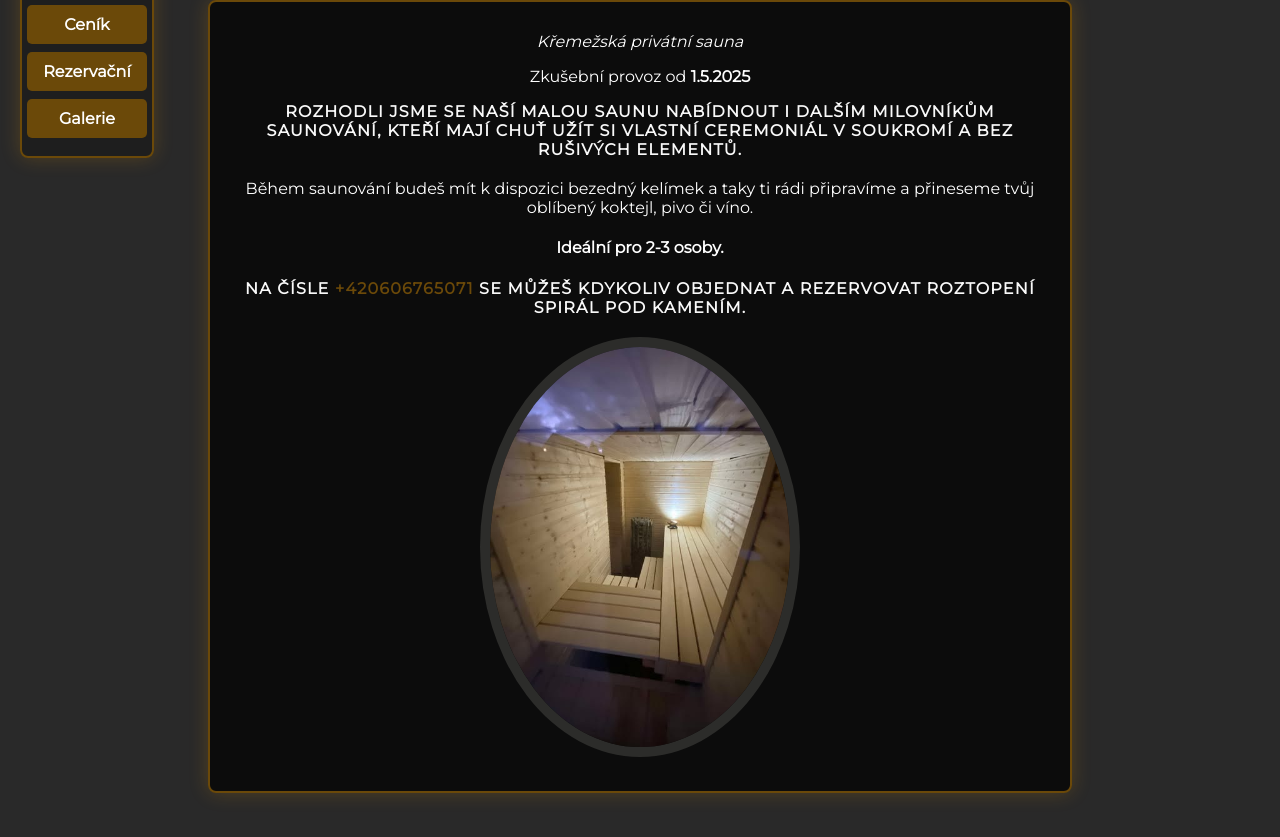
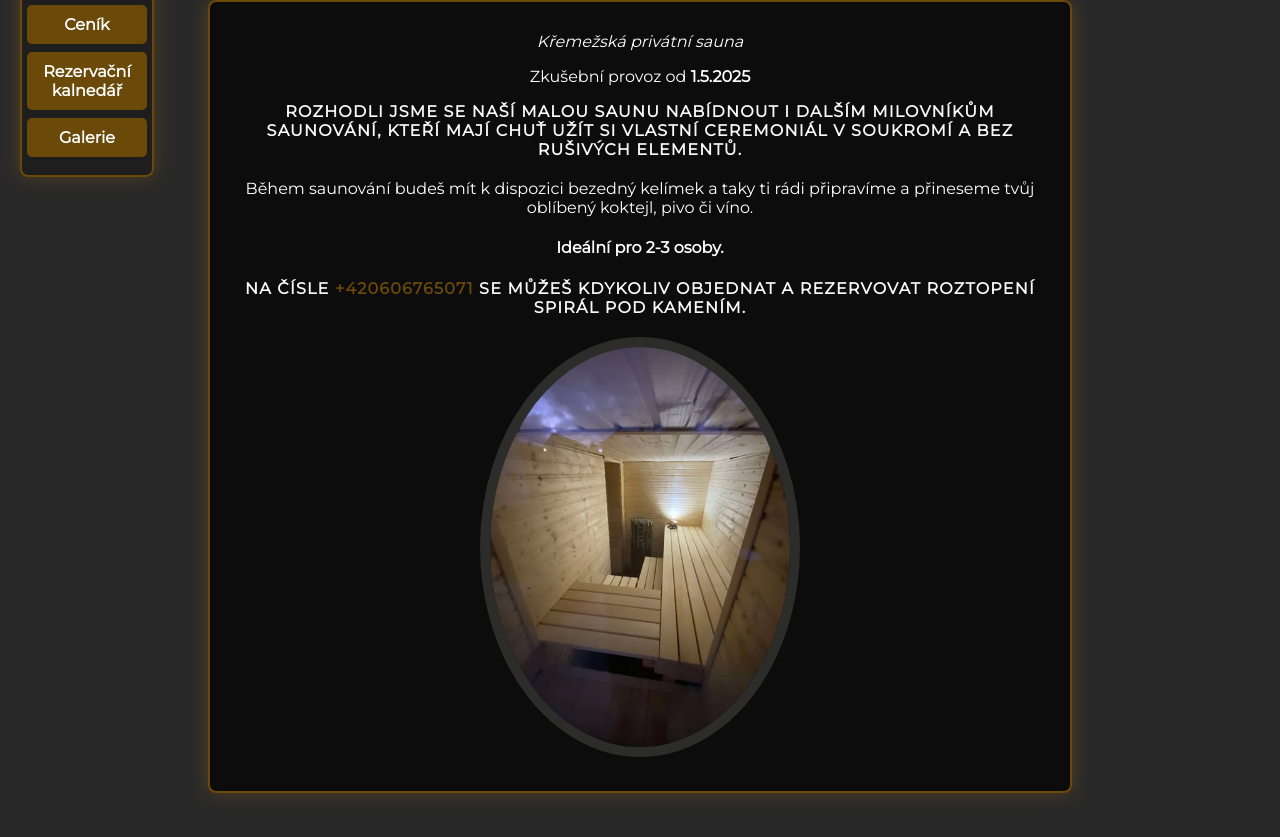
Before and after one commit to nakpa1992/Saunak-web, a website built with Vite: page index.html in a window 1280 px wide. Shown: the part 107-944 px from the top of the page. Built offline with nearby package versions, Linux system fonts and the light colour scheme.

Commit message:
Update index.html

```diff
--- a/index.html
+++ b/index.html
@@ -30,7 +30,7 @@
              <ul>
                 <li><a href="./index.html">Domů</a></li>
                 <li><a href="./cenik.html">Ceník</a></li>
-                <li><a href="./vite-project/rezervacni-kalendar.html">Rezervační </a></li>
+                <li><a href="./vite-project/rezervacni-kalendar.html">Rezervační kalnedář</a></li>
                 <li><a href="./gallery.html">Galerie</a></li>
             </ul>
          </nav>
```
